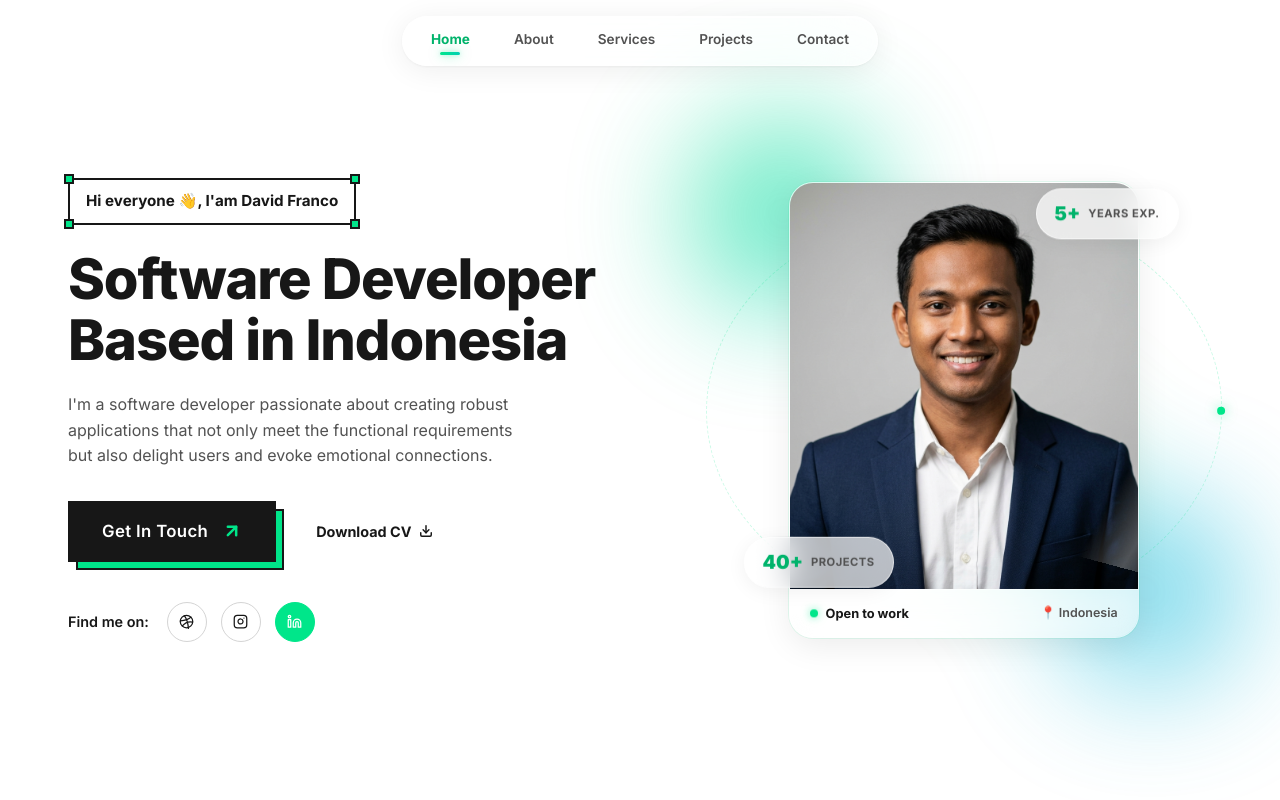
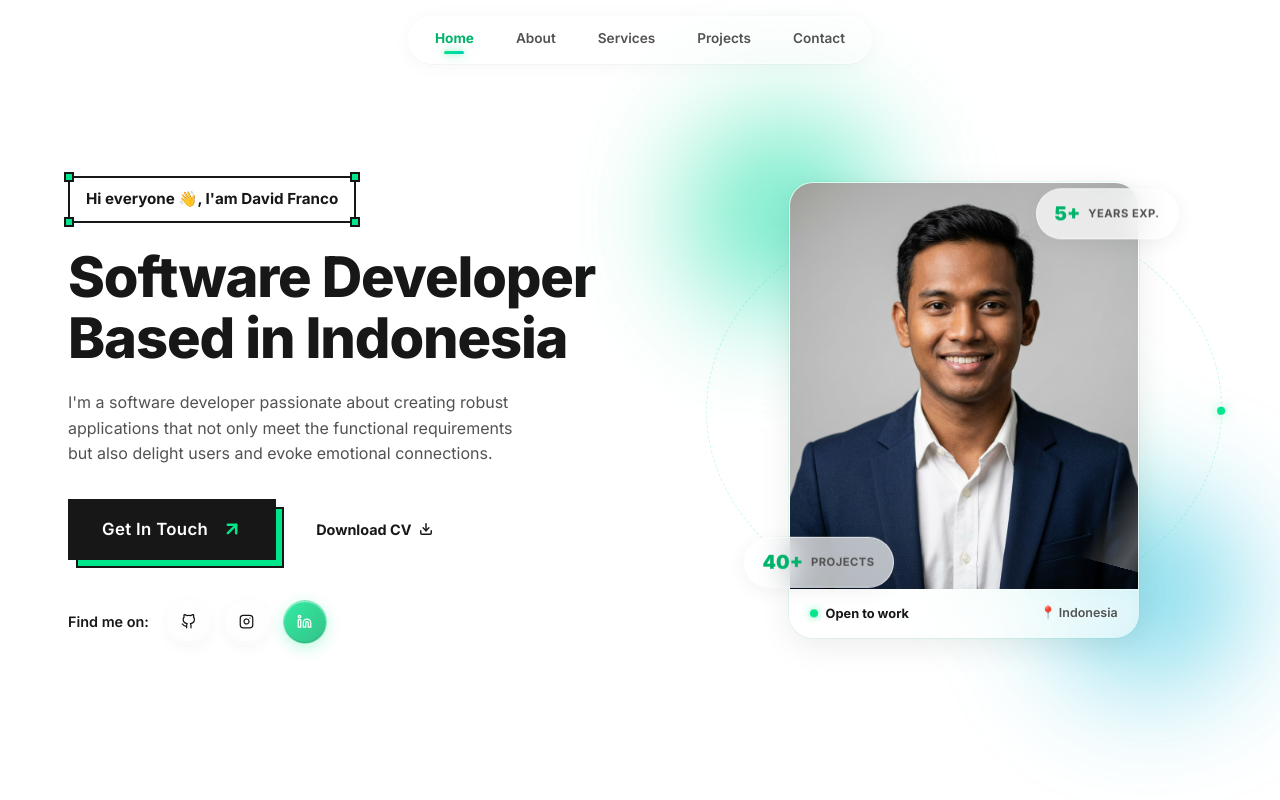
Before and after one commit to galihtra/galihtra-web, a Next.js app: page / in a window 1280 px wide. Shown: the top 800 px of the page. Built offline with nearby package versions, Linux system fonts and the light colour scheme.

Commit message:
change icon sosmed

```diff
--- a/app/globals.css
+++ b/app/globals.css
@@ -65,25 +65,46 @@ nav.navbar-glass {
   pointer-events: all;
   display: flex;
   align-items: center;
-  gap: 4px;
-  padding: 6px 8px;
-  background: rgba(255, 255, 255, 0.5);
-  -webkit-backdrop-filter: blur(40px) saturate(180%);
-  backdrop-filter: blur(40px) saturate(180%);
+  gap: 2px;
+  padding: 5px 6px;
+  /* iOS 26 Liquid Glass — very translucent */
+  background:
+    linear-gradient(
+      135deg,
+      rgba(255, 255, 255, 0.25) 0%,
+      rgba(255, 255, 255, 0.12) 40%,
+      rgba(255, 255, 255, 0.18) 60%,
+      rgba(255, 255, 255, 0.25) 100%
+    );
+  -webkit-backdrop-filter: blur(60px) saturate(200%) brightness(1.05);
+  backdrop-filter: blur(60px) saturate(200%) brightness(1.05);
   border-radius: 980px;
-  border: 1.5px solid rgba(255, 255, 255, 0.65);
+  /* Double border: thin outer + inner glow */
+  border: 1px solid rgba(255, 255, 255, 0.45);
+  outline: 1px solid rgba(255, 255, 255, 0.08);
+  outline-offset: -2px;
   box-shadow:
-    0 4px 30px rgba(0, 0, 0, 0.07),
-    0 1px 3px rgba(0, 0, 0, 0.05),
-    inset 0 1px 0 rgba(255, 255, 255, 0.8);
-  transition: all 0.4s cubic-bezier(0.25, 0.46, 0.45, 0.94);
+    0 2px 20px rgba(0, 0, 0, 0.04),
+    0 0.5px 1px rgba(0, 0, 0, 0.06),
+    inset 0 1px 1px rgba(255, 255, 255, 0.6),
+    inset 0 -1px 1px rgba(255, 255, 255, 0.15);
+  transition: all 0.5s cubic-bezier(0.25, 0.46, 0.45, 0.94);
 }
 header.navbar.scrolled nav.navbar-glass {
-  background: rgba(255, 255, 255, 0.72);
+  background:
+    linear-gradient(
+      135deg,
+      rgba(255, 255, 255, 0.35) 0%,
+      rgba(255, 255, 255, 0.2) 40%,
+      rgba(255, 255, 255, 0.28) 60%,
+      rgba(255, 255, 255, 0.35) 100%
+    );
+  border-color: rgba(255, 255, 255, 0.55);
   box-shadow:
-    0 8px 32px rgba(0, 0, 0, 0.1),
-    0 1px 3px rgba(0, 0, 0, 0.06),
-    inset 0 1px 0 rgba(255, 255, 255, 0.9);
+    0 4px 30px rgba(0, 0, 0, 0.06),
+    0 1px 2px rgba(0, 0, 0, 0.08),
+    inset 0 1px 1px rgba(255, 255, 255, 0.7),
+    inset 0 -1px 1px rgba(255, 255, 255, 0.2);
 }
 
 nav.navbar-glass a.nav-link {
@@ -288,14 +309,57 @@ button.hamburger.active span:nth-child(3) { transform: rotate(-45deg) translate(
 .hero-socials { display: flex; align-items: center; gap: 14px; }
 .hero-socials-label { font-size: 0.9rem; font-weight: 600; color: #171717; margin-right: 4px; }
 .social-icon {
-  width: 40px; height: 40px; border-radius: 50%;
-  border: 1.5px solid #d4d4d4; background: #fff;
+  position: relative;
+  width: 44px; height: 44px; border-radius: 50%;
   display: flex; align-items: center; justify-content: center;
-  color: #171717; text-decoration: none; transition: all 0.2s;
+  color: #171717; text-decoration: none;
+  background: linear-gradient(135deg, rgba(255, 255, 255, 0.6) 0%, rgba(245, 245, 245, 0.2) 100%);
+  -webkit-backdrop-filter: blur(20px) saturate(180%);
+  backdrop-filter: blur(20px) saturate(180%);
+  border: 1px solid rgba(255, 255, 255, 0.8);
+  box-shadow:
+    0 4px 15px rgba(0, 0, 0, 0.04),
+    inset 0 1px 1px rgba(255, 255, 255, 1),
+    inset 0 -1px 1px rgba(0, 0, 0, 0.03);
+  transition: all 0.4s cubic-bezier(0.25, 0.46, 0.45, 0.94);
+  overflow: hidden;
 }
-.social-icon:hover { border-color: #171717; }
-.social-icon.filled { background: var(--accent); border-color: var(--accent); color: #fff; }
-.social-icon.filled:hover { background: var(--accent-dark); border-color: var(--accent-dark); }
+.social-icon::before {
+  content: "";
+  position: absolute;
+  top: 0; left: -100%;
+  width: 50%; height: 100%;
+  background: linear-gradient(90deg, transparent, rgba(255, 255, 255, 0.6), transparent);
+  transform: skewX(-20deg);
+  transition: all 0.5s ease;
+}
+.social-icon:hover::before {
+  left: 200%;
+}
+.social-icon:hover {
+  transform: translateY(-3px) scale(1.05);
+  box-shadow:
+    0 8px 25px rgba(0, 0, 0, 0.08),
+    inset 0 1px 1px rgba(255, 255, 255, 1),
+    inset 0 -1px 1px rgba(0, 0, 0, 0.02);
+  border-color: #fff;
+}
+.social-icon.filled {
+  color: #fff;
+  background: linear-gradient(135deg, rgba(0, 230, 138, 0.8) 0%, rgba(0, 179, 107, 0.8) 100%);
+  border: 1px solid rgba(255, 255, 255, 0.4);
+  box-shadow:
+    0 4px 15px rgba(0, 230, 138, 0.25),
+    inset 0 1px 1px rgba(255, 255, 255, 0.5),
+    inset 0 -1px 1px rgba(0, 0, 0, 0.15);
+}
+.social-icon.filled:hover {
+  background: linear-gradient(135deg, rgba(0, 230, 138, 0.9) 0%, rgba(0, 179, 107, 0.9) 100%);
+  box-shadow:
+    0 8px 25px rgba(0, 230, 138, 0.4),
+    inset 0 1px 1px rgba(255, 255, 255, 0.7),
+    inset 0 -1px 1px rgba(0, 0, 0, 0.1);
+}
 
 /* ══════════════════════════════════════════════════════
    GLASSMORPHISM HERO PHOTO
--- a/app/page.tsx
+++ b/app/page.tsx
@@ -194,7 +194,7 @@ export default function Home() {
 
             <motion.div className="hero-socials" initial={{ opacity: 0, y: 16 }} animate={{ opacity: 1, y: 0 }} transition={{ duration: 0.5, delay: 0.4 }}>
               <span className="hero-socials-label">Find me on:</span>
-              <a href="#" className="social-icon" aria-label="Dribbble"><DribbbleIcon /></a>
+              <a href="#" className="social-icon" aria-label="GitHub"><GithubIcon /></a>
               <a href="#" className="social-icon" aria-label="Instagram"><InstagramIcon /></a>
               <a href="#" className="social-icon filled" aria-label="LinkedIn"><LinkedinIcon /></a>
             </motion.div>
```
